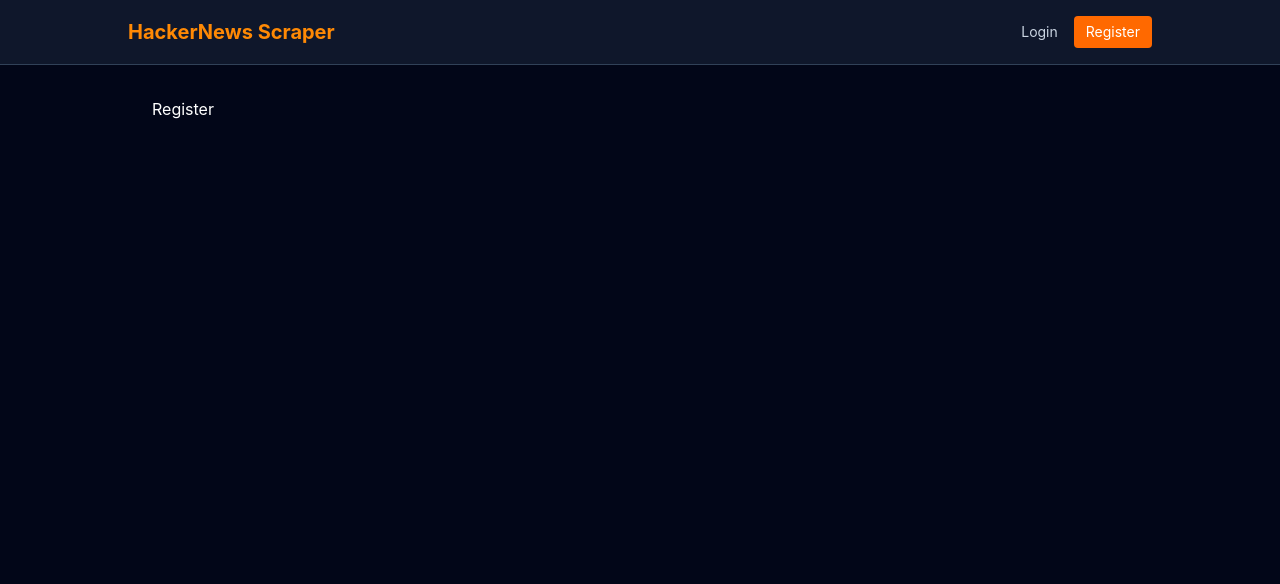
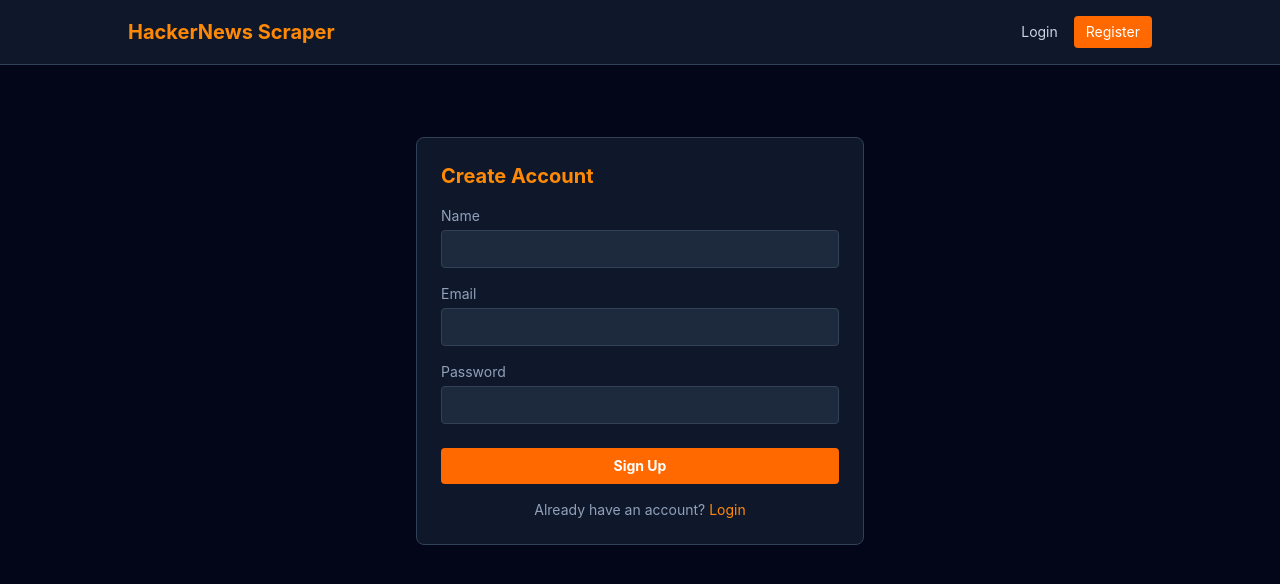
Before and after one commit to techycode-01/DACBY_Project, a React (Vite) app in the folder frontend/: page /register in a window 1280 px wide. Shown: the top 584 px of the page. Built offline with nearby package versions, Linux system fonts and the light colour scheme; no server answers.

Commit message:
Implement user register and login page and integrated with backend also

```diff
--- a/frontend/src/App.jsx
+++ b/frontend/src/App.jsx
@@ -1,5 +1,7 @@
 import { Routes, Route } from "react-router-dom";
 import Navbar from "./components/Navbar";
+import Register from "./pages/Register";
+import Login from "./pages/Login";
 
 function App() {
   return (
@@ -8,8 +10,8 @@ function App() {
       <main className="max-w-5xl mx-auto px-6 py-8">
         <Routes>
           <Route path="/" element={<h1>Home</h1>} />
-          <Route path="/login" element={<h1>Login</h1>} />
-          <Route path="/register" element={<h1>Register</h1>} />
+          <Route path="/login" element={<Login />} />
+          <Route path="/register" element={<Register />} />
           <Route path="/bookmarks" element={<h1>Bookmarks</h1>} />
         </Routes>
       </main>
--- a/frontend/src/components/Navbar.jsx
+++ b/frontend/src/components/Navbar.jsx
@@ -21,19 +21,25 @@ function Navbar() {
           {user ? (
             <>
               <span className="text-slate-400 text-sm">Hi, {user.name}</span>
-              <Link to="/bookmarks" className="text-slate-300 hover:text-orange-400 text-sm">
+              <Link
+                to="/bookmarks"
+                className="text-slate-300 hover:text-orange-400 text-sm"
+              >
                 Bookmarks
               </Link>
               <button
                 onClick={handleLogout}
-                className="text-sm bg-slate-700 hover:bg-slate-600 text-white px-3 py-1.5 rounded"
+                className="text-sm bg-slate-700 hover:bg-slate-600 text-white px-3 py-1.5 rounded cursor-pointer"
               >
                 Logout
               </button>
             </>
           ) : (
             <>
-              <Link to="/login" className="text-slate-300 hover:text-orange-400 text-sm">
+              <Link
+                to="/login"
+                className="text-slate-300 hover:text-orange-400 text-sm"
+              >
                 Login
               </Link>
               <Link
--- /dev/null
+++ b/frontend/src/pages/Login.jsx
@@ -0,0 +1,76 @@
+import { useState } from "react";
+import { Link, useNavigate } from "react-router-dom";
+import { useAuth } from "../context/AuthContext";
+
+function Login() {
+  const [email, setEmail] = useState("");
+  const [password, setPassword] = useState("");
+  const [error, setError] = useState("");
+
+  const { login } = useAuth();
+  const navigate = useNavigate();
+
+  const handleSubmit = async (e) => {
+    e.preventDefault();
+    setError("");
+
+    try {
+      await login(email, password);
+      navigate("/");
+    } catch (err) {
+      setError(err.response?.data?.message || "Login failed");
+    }
+  };
+
+  return (
+    <div className="max-w-md mx-auto mt-10 bg-slate-900 p-6 rounded-lg border border-slate-700">
+      <h2 className="text-xl font-bold mb-4 text-orange-400">Welcome Back</h2>
+
+      {error && (
+        <div className="bg-red-500/10 border border-red-500 text-red-500 p-2 rounded text-sm mb-4">
+          {error}
+        </div>
+      )}
+
+      <form onSubmit={handleSubmit} className="flex flex-col gap-4">
+        <div>
+          <label className="text-sm text-slate-400 block mb-1">Email</label>
+          <input
+            type="email"
+            className="w-full bg-slate-800 border border-slate-700 rounded p-2 text-white text-sm"
+            value={email}
+            onChange={(e) => setEmail(e.target.value)}
+            required
+          />
+        </div>
+
+        <div>
+          <label className="text-sm text-slate-400 block mb-1">Password</label>
+          <input
+            type="password"
+            className="w-full bg-slate-800 border border-slate-700 rounded p-2 text-white text-sm"
+            value={password}
+            onChange={(e) => setPassword(e.target.value)}
+            required
+          />
+        </div>
+
+        <button
+          type="submit"
+          className="bg-orange-500 hover:bg-orange-600 text-white font-bold py-2 rounded text-sm mt-2 transition-colors cursor-pointer"
+        >
+          Login
+        </button>
+      </form>
+
+      <p className="text-sm text-slate-400 mt-4 text-center">
+        Don't have an account?{" "}
+        <Link to="/register" className="text-orange-400 hover:underline">
+          Sign Up
+        </Link>
+      </p>
+    </div>
+  );
+}
+
+export default Login;
--- /dev/null
+++ b/frontend/src/pages/Register.jsx
@@ -0,0 +1,88 @@
+import { useState } from "react";
+import { Link, useNavigate } from "react-router-dom";
+import { useAuth } from "../context/AuthContext";
+
+function Register() {
+  const [name, setName] = useState("");
+  const [email, setEmail] = useState("");
+  const [password, setPassword] = useState("");
+  const [error, setError] = useState("");
+
+  const { register } = useAuth();
+  const navigate = useNavigate();
+
+  const handleSubmit = async (e) => {
+    e.preventDefault();
+    setError("");
+
+    try {
+      await register(name, email, password);
+      navigate("/");
+    } catch (err) {
+      setError(err.response?.data?.message || "Registration failed");
+    }
+  };
+
+  return (
+    <div className="max-w-md mx-auto mt-10 bg-slate-900 p-6 rounded-lg border border-slate-700">
+      <h2 className="text-xl font-bold mb-4 text-orange-400">Create Account</h2>
+
+      {error && (
+        <div className="bg-red-500/10 border border-red-500 text-red-500 p-2 rounded text-sm mb-4">
+          {error}
+        </div>
+      )}
+
+      <form onSubmit={handleSubmit} className="flex flex-col gap-4">
+        <div>
+          <label className="text-sm text-slate-400 block mb-1">Name</label>
+          <input
+            type="text"
+            className="w-full bg-slate-800 border border-slate-700 rounded p-2 text-white text-sm"
+            value={name}
+            onChange={(e) => setName(e.target.value)}
+            required
+          />
+        </div>
+
+        <div>
+          <label className="text-sm text-slate-400 block mb-1">Email</label>
+          <input
+            type="email"
+            className="w-full bg-slate-800 border border-slate-700 rounded p-2 text-white text-sm"
+            value={email}
+            onChange={(e) => setEmail(e.target.value)}
+            required
+          />
+        </div>
+
+        <div>
+          <label className="text-sm text-slate-400 block mb-1">Password</label>
+          <input
+            type="password"
+            className="w-full bg-slate-800 border border-slate-700 rounded p-2 text-white text-sm"
+            value={password}
+            onChange={(e) => setPassword(e.target.value)}
+            required
+          />
+        </div>
+
+        <button
+          type="submit"
+          className="bg-orange-500 hover:bg-orange-600 text-white font-bold py-2 rounded text-sm mt-2 transition-colors cursor-pointer"
+        >
+          Sign Up
+        </button>
+      </form>
+
+      <p className="text-sm text-slate-400 mt-4 text-center">
+        Already have an account?{" "}
+        <Link to="/login" className="text-orange-400 hover:underline">
+          Login
+        </Link>
+      </p>
+    </div>
+  );
+}
+
+export default Register;
```
